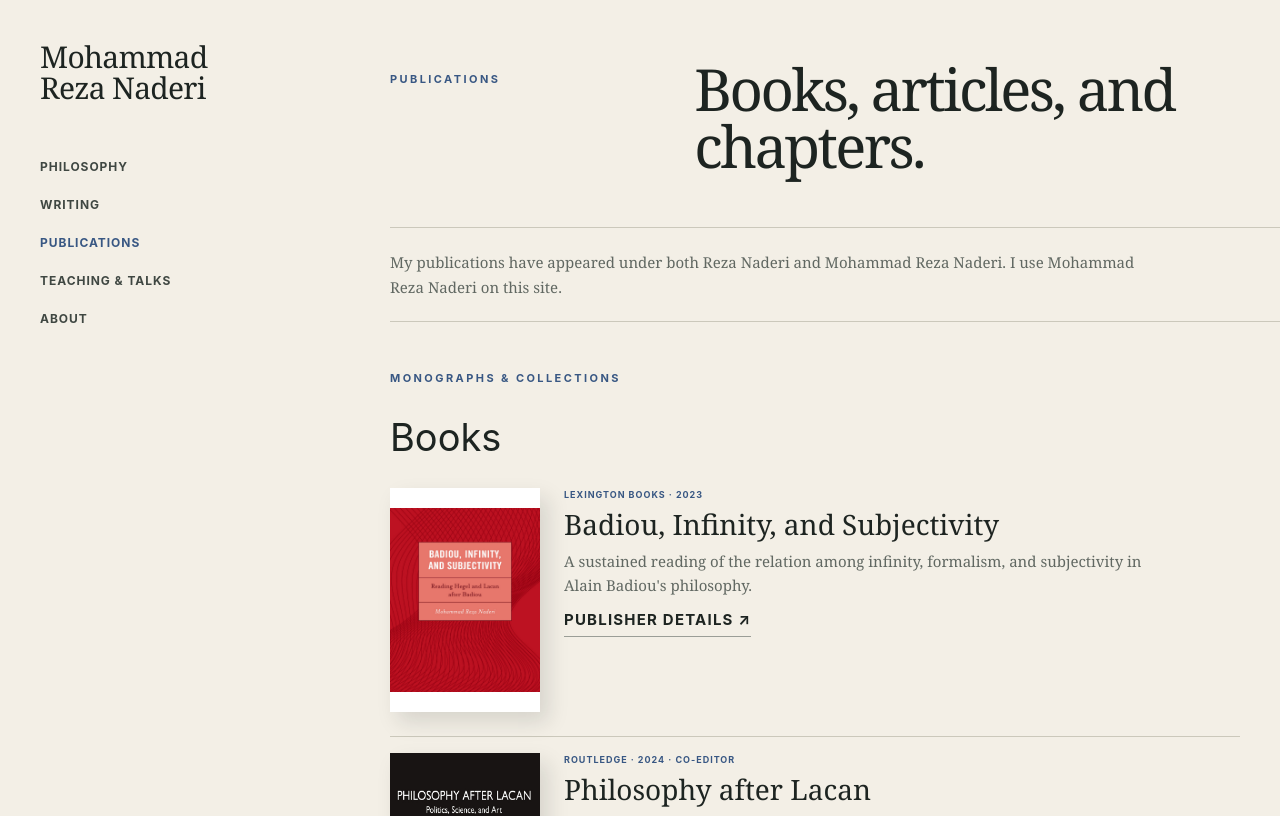
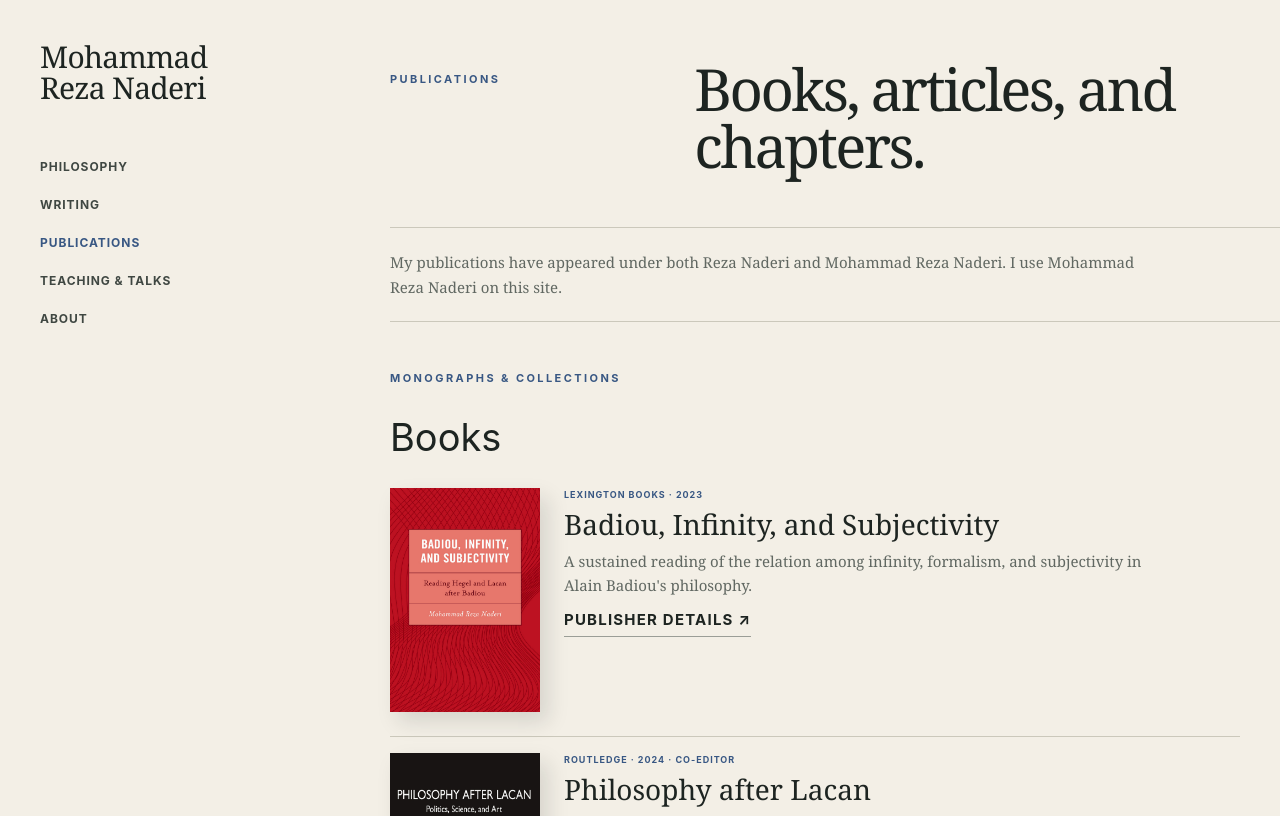
Before and after one commit to mohammad-naderi/mrnaderi.org, a Next.js app: page /publications in a window 1280 px wide. Shown: the top 816 px of the page. Built offline with nearby package versions, Linux system fonts and the light colour scheme.

Commit message:
Restore cover fill for prepared book images

```diff
--- a/components/site.tsx
+++ b/components/site.tsx
@@ -97,21 +97,14 @@ export function BookSpine({
       <div
         className={`book-cover ${tone}`}
         aria-hidden="true"
-        style={coverSrc ? { padding: 0, overflow: "hidden", background: "#ffffff" } : undefined}
+        style={coverSrc ? { padding: 0, overflow: "hidden", background: "transparent" } : undefined}
       >
         {coverSrc ? (
           <img
             src={coverSrc}
             alt=""
             loading="lazy"
-            style={{
-  width: "100%",
-  height: "100%",
-  objectFit: "contain",
-  objectPosition: "center",
-  display: "block",
-  background: "#fff",
-}}
+            style={{ width: "100%", height: "100%", objectFit: "cover", display: "block" }}
           />
         ) : (
           <>
```
